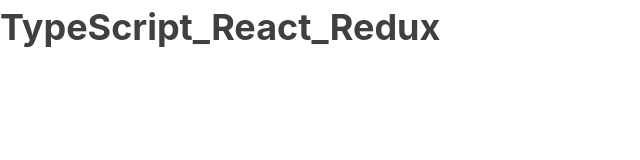
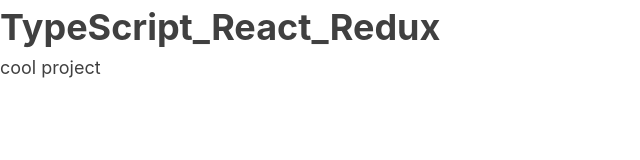
Before and after one commit to Filgeary/demo-ts-react-redux-todo-example, a React (Create React App) app: page / in a window 1280 px wide. Shown: the top 160 px of the page, without its empty margins (0-640 px from the left). Built offline with nearby package versions, Linux system fonts and the light colour scheme.

Commit message:
add interface & props

```diff
--- a/src/components/App/App.tsx
+++ b/src/components/App/App.tsx
@@ -1,11 +1,19 @@
 import React from 'react'
 import './App.css'
 
-class App extends React.Component {
+interface AppProps {
+  title?: string
+  info?: string
+}
+
+class App extends React.Component<AppProps> {
   render() {
+    const { title, info } = this.props
+
     return (
       <div>
-        <h1>TypeScript_React_Redux</h1>
+        <h1>{title}</h1>
+        <p>{info?.toLowerCase()}</p>
       </div>
     )
   }
--- a/src/index.tsx
+++ b/src/index.tsx
@@ -5,7 +5,7 @@ import App from './components/App/App'
 
 ReactDOM.render(
   <React.StrictMode>
-    <App />
+    <App title={'TypeScript_React_Redux'} info={'cool project'} />
   </React.StrictMode>,
   document.getElementById('root'),
 )
```
